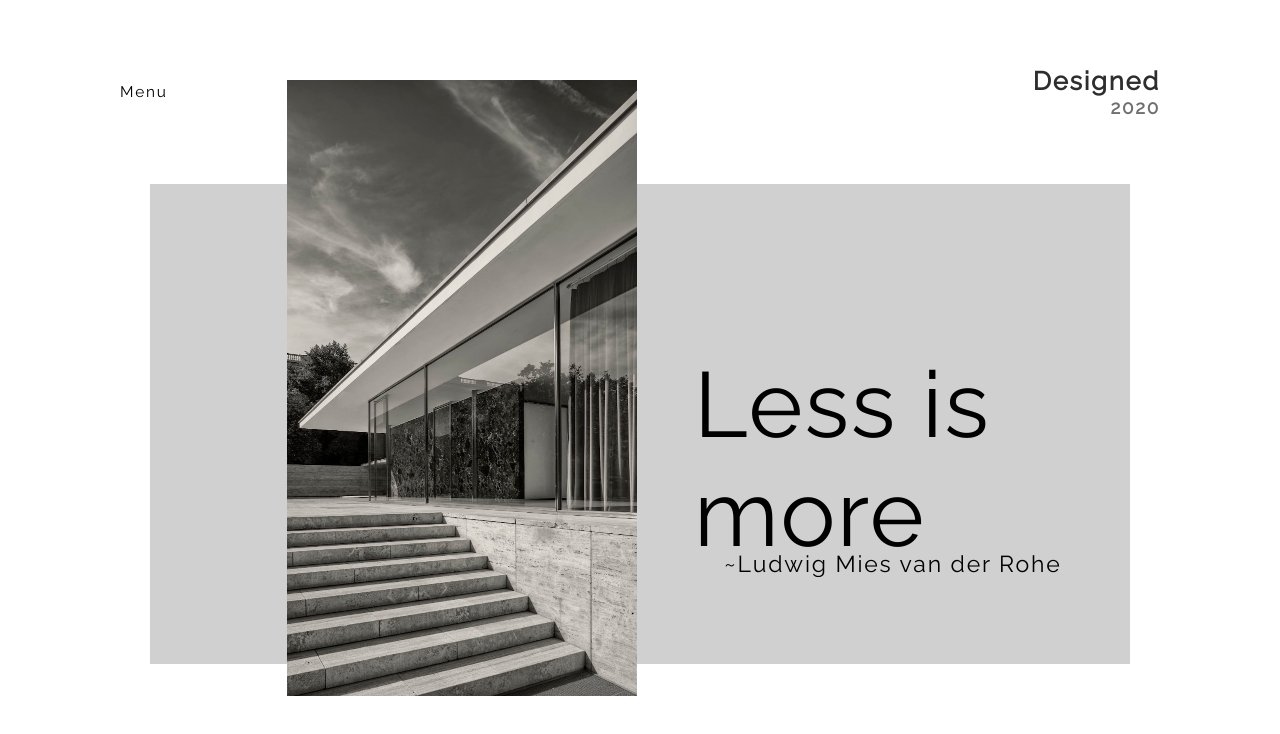
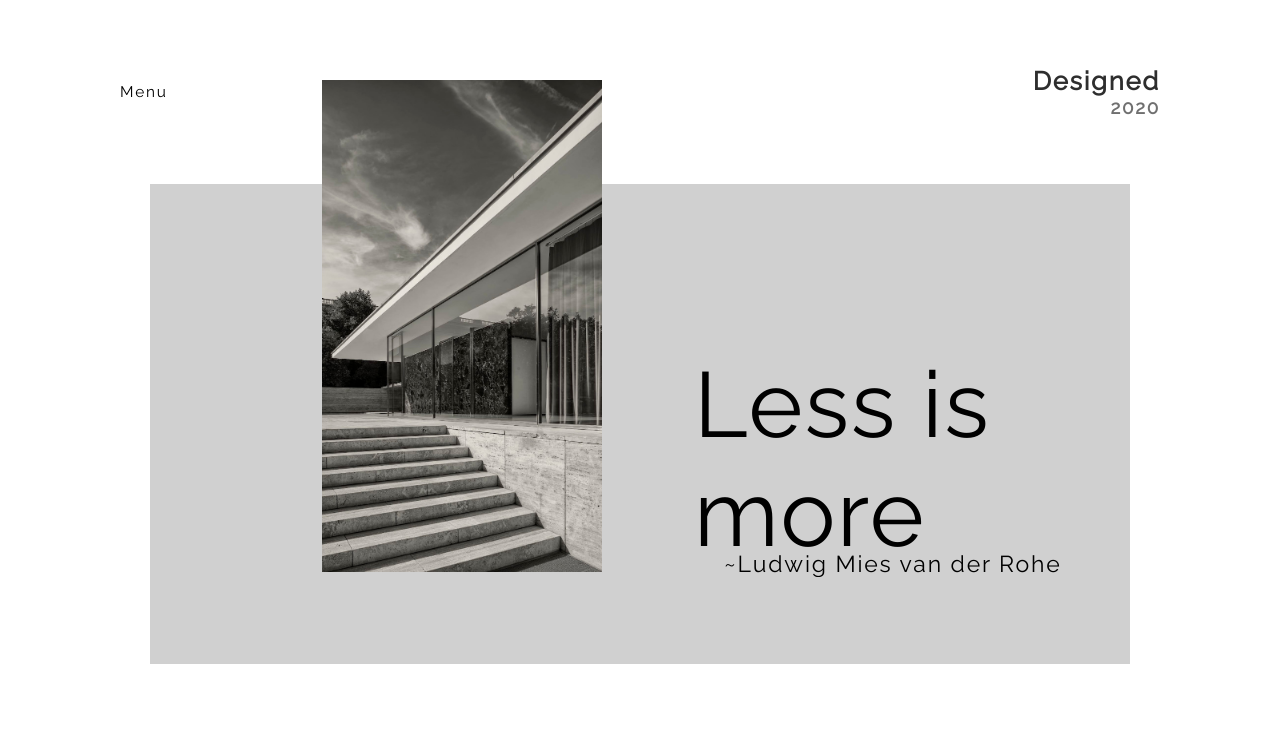
Before and after one commit to mmalak7/mmalak.portfolio.io, a React app: page / in a window 1280 px wide. Shown: the top 734 px of the page. Built offline with nearby package versions, Linux system fonts and the light colour scheme.

Commit message:
add photo for work res

```diff
--- a/src/stylesheets/layout/laptop/HomeHighRes.scss
+++ b/src/stylesheets/layout/laptop/HomeHighRes.scss
@@ -17,9 +17,6 @@
 
         .pavilon-photo {
             position: relative;
-            // width: 60%;
-            // height: 100vh;
-            width: 300px;
             height: 100%;
             left: 40%;
             transform: translateX(-50%);
@@ -27,7 +24,7 @@
 
 
             @include media('>=desktop', '<1440px') {
-                width: 350px;
+                width: 280px;
                 height: 100%;
                 transform: translateX(-50%);
             }
```
